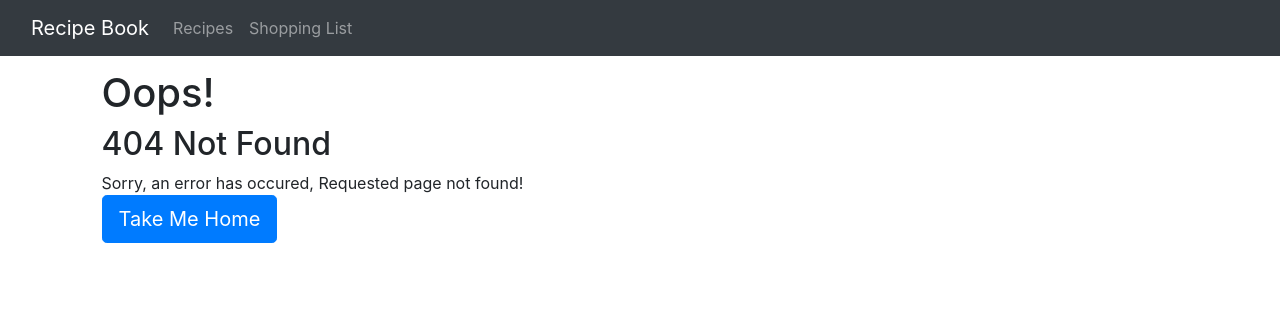
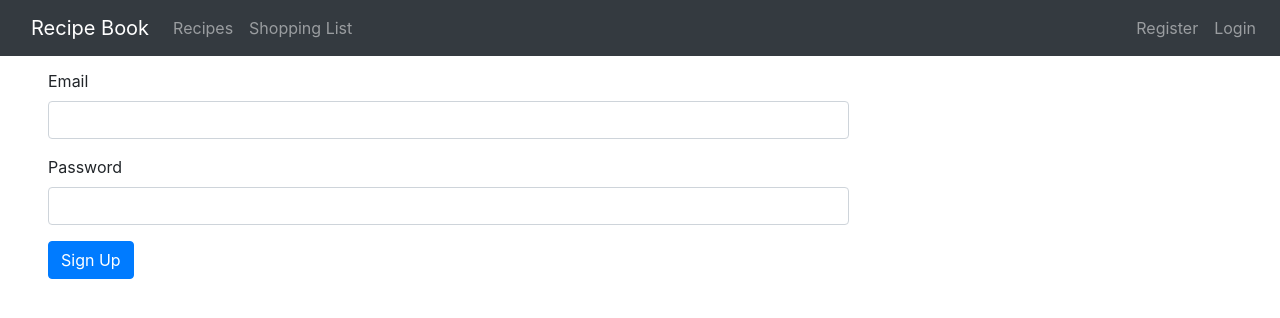
Before and after one commit to KevinCalmant/react-safari_tuto, a React (Create React App) app: page /signup in a window 1280 px wide. Before the commit this address had no page. Shown: the top 318 px of the page. Built offline with nearby package versions, Linux system fonts and the light colour scheme.

Commit message:
Setup authentication

```diff
--- a/src/App.jsx
+++ b/src/App.jsx
@@ -3,6 +3,9 @@ import { Route, Redirect, Switch } from 'react-router';
 import { BrowserRouter as Router } from 'react-router-dom';
 
 import './App.css';
+import { AuthenticationContextProvider } from './components/auth/AuthenticationContext';
+import Signin from './components/auth/Signin';
+import Signup from './components/auth/Signup';
 
 import Header from './components/header/Header';
 import NotFound from './components/not-found/NotFound';
@@ -13,6 +16,7 @@ import ShoppingList from './components/shopping-list/ShoppingList';
 import { GlobalSpinnerContextProvider } from './GlobalSpinnerContext';
 
 const App = () => (
+  <AuthenticationContextProvider>
     <GlobalSpinnerContextProvider>
       <Router>
         <div>
@@ -33,7 +37,12 @@ const App = () => (
                       </RecipesContextProvider>
                     )}
                   />
-                <Route path="/shopping-list" component={() => <ShoppingList ingredients={[]} />} />
+                  <Route
+                    path="/shopping-list"
+                    component={() => <ShoppingList ingredients={[]} />}
+                  />
+                  <Route path="/signin" component={Signin} />
+                  <Route path="/signup" component={Signup} />
                   <Route component={NotFound} />
                 </Switch>
               </div>
@@ -42,6 +51,7 @@ const App = () => (
         </div>
       </Router>
     </GlobalSpinnerContextProvider>
+  </AuthenticationContextProvider>
 );
 
 export default App;
--- /dev/null
+++ b/src/components/auth/AuthenticationContext.jsx
@@ -0,0 +1,19 @@
+import React, { createContext, useState } from 'react';
+import { PropTypes } from 'prop-types';
+
+export const AuthenticationContext = createContext();
+
+export const AuthenticationContextProvider = ({ children }) => {
+  const [isAuthenticated, setAuthenticated] = useState(false);
+  const [token, setToken] = useState(null);
+
+  return (
+    <AuthenticationContext.Provider value={[isAuthenticated, setAuthenticated, token, setToken]}>
+      {children}
+    </AuthenticationContext.Provider>
+  );
+};
+
+AuthenticationContextProvider.propTypes = {
+  children: PropTypes.elementType.isRequired,
+};
--- /dev/null
+++ b/src/components/auth/Signin.jsx
@@ -0,0 +1,28 @@
+import React from 'react';
+
+const Signin = () => {
+  const handleConnect = () => {
+    console.log('connected');
+  };
+
+  return (
+    <div className="row">
+      <div className="col-xs-12 col-sn-10 col-md-8 col-sn-offset-1 col-md-offset-2 form-group">
+        <form>
+          <div className="form-group">
+            <label htmlFor="email">Email</label>
+            <input type="email" id="email" name="email" className="form-control" />
+          </div>
+          <div className="form-group">
+            <label htmlFor="password">Password</label>
+            <input type="password" id="password" name="password" className="form-control" />
+          </div>
+          <button className="btn btn-primary" type="submit" onClick={handleConnect}>
+            Sign in
+          </button>
+        </form>
+      </div>
+    </div>
+  );
+};
+export default Signin;
--- /dev/null
+++ b/src/components/auth/Signup.jsx
@@ -0,0 +1,28 @@
+import React from 'react';
+
+const Signup = () => {
+  const handleConnect = () => {
+    console.log('connected');
+  };
+
+  return (
+    <div className="row">
+      <div className="col-xs-12 col-sn-10 col-md-8 col-sn-offset-1 col-md-offset-2 form-group">
+        <form>
+          <div className="form-group">
+            <label htmlFor="email">Email</label>
+            <input type="email" id="email" name="email" className="form-control" />
+          </div>
+          <div className="form-group">
+            <label htmlFor="password">Password</label>
+            <input type="password" id="password" name="password" className="form-control" />
+          </div>
+          <button className="btn btn-primary" type="submit" onClick={handleConnect}>
+            Sign Up
+          </button>
+        </form>
+      </div>
+    </div>
+  );
+};
+export default Signup;
--- a/src/components/header/header.jsx
+++ b/src/components/header/header.jsx
@@ -1,8 +1,21 @@
-import React from 'react';
+import React, { useContext, useState } from 'react';
 
-import { NavLink } from 'react-router-dom';
+import { Link, NavLink } from 'react-router-dom';
+import { AuthenticationContext } from '../auth/AuthenticationContext';
 
-const Header = () => (
+const Header = () => {
+  const [isOpen, setOpen] = useState(false);
+
+  const { isAuthenticated } = useContext(AuthenticationContext);
+
+  const managerButtonStyle = {
+    background: 'none',
+    border: 'none',
+    cursor: 'pointer',
+    outline: 'inherit',
+  };
+
+  return (
     <nav className="navbar navbar-expand-lg navbar-dark bg-dark">
       <div className="container-fluid">
         <NavLink className="navbar-brand" to="/">
@@ -23,8 +36,47 @@ const Header = () => (
             </li>
           </ul>
         </div>
+        <div>
+          <ul className="navbar-nav mr-right">
+            <li className="nav-item">
+              {isAuthenticated ? (
+                <span className="nav-link">Logout</span>
+              ) : (
+                <div className="row">
+                  <Link className="nav-link" to="/signin">
+                    Register
+                  </Link>
+                  <Link className="nav-link" to="/signup">
+                    Login
+                  </Link>
+                </div>
+              )}
+            </li>
+            {isAuthenticated ? (
+              <li className="nav-item dropdown">
+                <button
+                  className="nav-link dropdown-toggle"
+                  style={managerButtonStyle}
+                  data-toggle="dropdown"
+                  type="button"
+                  onClick={() => setOpen(!isOpen)}
+                >
+                  Manager
+                </button>
+                <div
+                  className={isOpen ? 'dropdown-menu show' : 'dropdown-menu'}
+                  aria-labelledby="navbarDropdown"
+                >
+                  <span className="dropdown-item">Fetch Data</span>
+                  <span className="dropdown-item">Save Data</span>
+                </div>
+              </li>
+            ) : null}
+          </ul>
+        </div>
       </div>
     </nav>
   );
+};
 
 export default Header;
```
Lines whose indentation alone changed are shown as unchanged.
